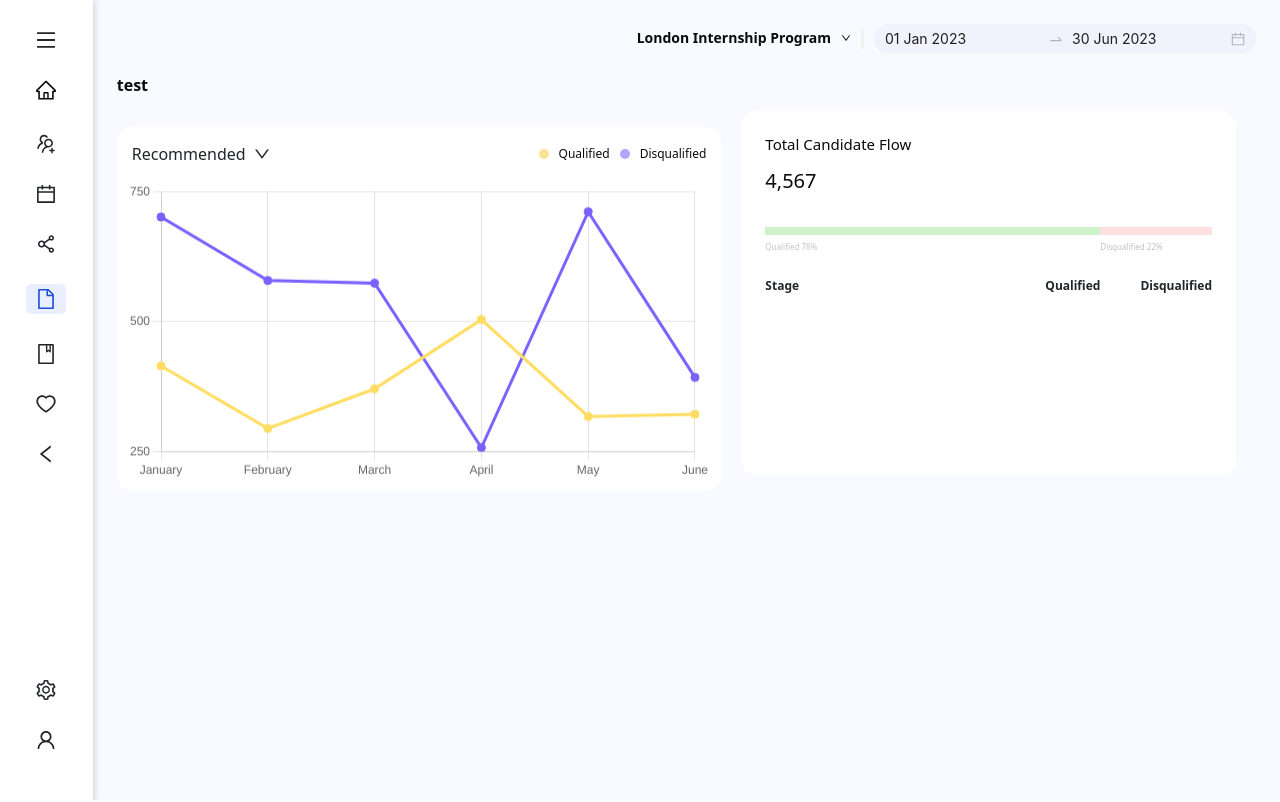
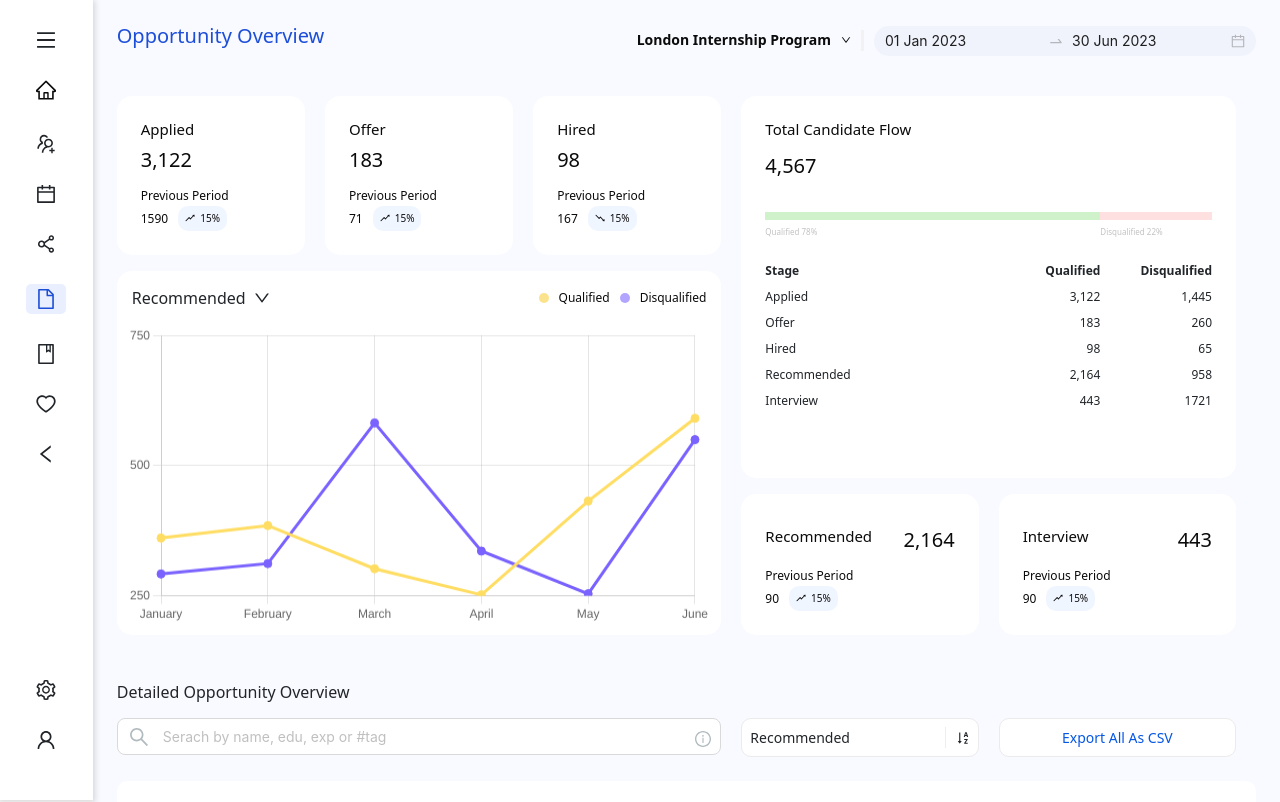
Before and after one commit to Hassaan11/ATS-task2, a React (Create React App) app: page /reports in a window 1280 px wide. Shown: the top 802 px of the page. Built offline with nearby package versions, Linux system fonts and the light colour scheme.

Commit message:
Designed reports page

```diff
--- a/src/pages/home/home.tsx
+++ b/src/pages/home/home.tsx
@@ -11,60 +11,13 @@ import { CandidateProps, CandidatesProps } from "../../types/types";
 
 import "./home.css";
 import { FileOutlined, PlayCircleOutlined } from "@ant-design/icons";
+import { candidate } from "../../constants";
 
 const Home = () => {
   const [selected, setSelected] = useState([]);
-  const [candidates, setCandidates] = useState<CandidatesProps>([
-    {
-      name: "Aaliyah Sanderson",
-      location: "Riyadh, Saudi Arabia",
-      degree: "Bachelor - Cambridge University (2023 - 2023)",
-      tags: ["#top_candidate", "#top_candidate"],
-      skills: ["New York", "Marketing", "London"],
-      checked: false,
-    },
-    {
-      name: "John Doe",
-      location: "Bostom, USA",
-      degree: "Bachelor - MIT (2023 - 2023)",
-      tags: ["#top_candidate", "#top_candidate"],
-      skills: ["New York", "Marketing", "London"],
-      checked: false,
-    },
-    {
-      name: "Thomas Matt",
-      location: "Edinburgh, UK",
-      degree: "Bachelor - Harvard University (2023 - 2023)",
-      tags: ["#top_candidate", "#top_candidate"],
-      skills: ["New York", "Marketing", "London"],
-      checked: false,
-    },
-    {
-      name: "Kamilia Smith",
-      location: "London, UK",
-      degree: "Bachelor - Boston University (2023 - 2023)",
-      tags: ["#top_candidate", "#top_candidate"],
-      skills: ["New York", "Marketing", "London"],
-      checked: false,
-    },
-    {
-      name: "Roy Jade",
-      location: "Cambridge,  UK",
-      degree: "Bachelor - Yale (2023 - 2023)",
-      tags: ["#top_candidate", "#top_candidate"],
-      skills: ["New York", "Marketing", "London"],
-      checked: false,
-    },
-    {
-      name: "Ahmed Salman",
-      location: "New York, USA",
-      degree: "Bachelor - Cambridge University (2023 - 2023)",
-      tags: ["#top_candidate", "#top_candidate"],
-      skills: ["New York", "Marketing", "London"],
-      checked: false,
-    },
-  ]);
+  const [candidates, setCandidates] = useState<CandidatesProps>(candidate);
   const [check, setCheck] = useState(false);
+
   // eslint-disable-next-line @typescript-eslint/no-unused-vars
   const [filteredCandidates, setfilteredCandidates] =
     useState<CandidatesProps>(candidates);
@@ -82,7 +35,6 @@ const Home = () => {
     setCheck(false);
     let searchQuery = e.target.value;
     if (searchQuery) {
-      console.log("inside", candidates);
       const result = filteredCandidates.filter((candidate) => {
         const { name, location, degree, tags, skills } = candidate;
 
--- a/src/pages/reports/reports.tsx
+++ b/src/pages/reports/reports.tsx
@@ -3,107 +3,71 @@ import { faker } from "@faker-js/faker";
 
 import ReportNavbar from "../../components/report-navbar/report-navbar";
 import Sidebar from "../../components/sidebar/sidebar";
+import JobOverview from "../../components/job-overview/job-overview";
+import CompanyData from "../../components/company-data/company-data";
+
+import { company, overallReports } from "../../constants";
+import {
+  CompanyProps,
+  DataItem,
+  TableDataItem,
+  overallReportsProps,
+} from "../../types/types";
 
 import "./reports.css";
-import JobOverview from "../../components/job-overview/job-overview";
+
+type optionProps = {
+  name: string;
+  type: string;
+};
 
 const Reports = () => {
+  const [showDetails, setShowDetails] = useState({
+    show: false,
+    heading: "",
+  });
   const [startDate, setStartDate] = useState("01/01/2023");
   const [endDate, setEndDate] = useState("06/30/2023");
-  const [labels, setLabels] = useState([
-    "January",
-    "February",
-    "March",
-    "April",
-    "May",
-    "June",
-  ]);
-
-  const [reports, setReports] = useState({
-    overAllReport: {
-      data: [
-        {
-          name: "Applied",
-          count: "3,122",
-          prevCount: "1590",
-          rise: true,
-          percentage: "15%",
-          disqualified: "1,445",
-        },
-        {
-          name: "Offer",
-          count: "183",
-          prevCount: "71",
-          rise: true,
-          percentage: "15%",
-          disqualified: "260",
-        },
-        {
-          name: "Hired",
-          count: "98",
-          prevCount: "167",
-          rise: false,
-          percentage: "15%",
-          disqualified: "65",
-        },
-        {
-          name: "Recommended",
-          count: "2,164",
-          prevCount: "90",
-          rise: true,
-          percentage: "15%",
-          disqualified: "958",
-        },
-        {
-          name: "Interview",
-          count: "443",
-          prevCount: "90",
-          rise: true,
-          percentage: "15%",
-          disqualified: "1721",
-        },
-      ],
-      graphData: {
-        labels,
-        datasets: [
-          {
-            label: "Qualified",
-            data: labels.map(() => faker.number.int({ min: 250, max: 750 })),
-            borderColor: "#FBE38E",
-            backgroundColor: "#FBE38E",
-          },
-          {
-            label: "Disqualified",
-            data: labels.map(() => faker.number.int({ min: 250, max: 750 })),
-            borderColor: "#9A89FF",
-            backgroundColor: "#9A89FF",
-          },
-        ],
-      },
-    },
-  });
-
+  const [reports, setReports] = useState(overallReports);
+  const [companiesData, setCompaniesData] = useState(company);
   const [activeDropdown, setActiveDropdown] = useState("Recommended");
 
-  function getMonthsBetweenDates(startDate: string, endDate: string) {
+  const getMonthsBetweenDates = (startDate: string, endDate: string) => {
     const start = new Date(startDate);
     const end = new Date(endDate);
     const months = [];
 
     while (start <= end) {
       const month = start.toLocaleString("en-US", { month: "long" });
-
       months.push(month);
-
       start.setMonth(start.getMonth() + 1);
     }
 
     return months;
-  }
+  };
+
+  const sortData = (option: optionProps) => {
+    companiesData.forEach((companyData: CompanyProps) => {
+      const companyName = Object.keys(companyData)[0];
+      const opportunities = companyData[companyName].tableData;
+
+      opportunities.forEach((opportunity: TableDataItem) => {
+        opportunity.data.sort((a: DataItem, b: DataItem) => {
+          console.log("a", a);
+          return option?.type === "asc"
+            ? parseInt(a[option.name as keyof DataItem], 10) -
+                parseInt(b[option.name as keyof DataItem], 10)
+            : parseInt(b[option.name as keyof DataItem], 10) -
+                parseInt(a[option.name as keyof DataItem], 10);
+        });
+      });
+    });
+
+    setCompaniesData(companiesData);
+  };
 
   useEffect(() => {
     const monthsArray = getMonthsBetweenDates(startDate, endDate);
-    setLabels(monthsArray);
     setReports({
       ...reports,
       overAllReport: {
@@ -131,28 +95,141 @@ const Reports = () => {
         },
       },
     });
-  }, [startDate, endDate, activeDropdown]);
+
+    const newData = [...companiesData];
+    newData[0].Google.tableData[0].graphData = {
+      labels: monthsArray,
+      datasets: [
+        {
+          label: "Qualified",
+          data: monthsArray.map(() => faker.number.int({ min: 250, max: 750 })),
+          borderColor: "#FBE38E",
+          backgroundColor: "#FBE38E",
+        },
+        {
+          label: "Disqualified",
+          data: monthsArray.map(() => faker.number.int({ min: 250, max: 750 })),
+          borderColor: "#9A89FF",
+          backgroundColor: "#9A89FF",
+        },
+      ],
+    };
+    newData[0].Google.tableData[1].graphData = {
+      labels: monthsArray,
+      datasets: [
+        {
+          label: "Qualified",
+          data: monthsArray.map(() => faker.number.int({ min: 250, max: 750 })),
+          borderColor: "#FBE38E",
+          backgroundColor: "#FBE38E",
+        },
+        {
+          label: "Disqualified",
+          data: monthsArray.map(() => faker.number.int({ min: 250, max: 750 })),
+          borderColor: "#9A89FF",
+          backgroundColor: "#9A89FF",
+        },
+      ],
+    };
+    newData[1].Microsoft.tableData[0].graphData = {
+      labels: monthsArray,
+      datasets: [
+        {
+          label: "Qualified",
+          data: monthsArray.map(() => faker.number.int({ min: 250, max: 750 })),
+          borderColor: "#FBE38E",
+          backgroundColor: "#FBE38E",
+        },
+        {
+          label: "Disqualified",
+          data: monthsArray.map(() => faker.number.int({ min: 250, max: 750 })),
+          borderColor: "#9A89FF",
+          backgroundColor: "#9A89FF",
+        },
+      ],
+    };
+    newData[1].Microsoft.tableData[1].graphData = {
+      labels: monthsArray,
+      datasets: [
+        {
+          label: "Qualified",
+          data: monthsArray.map(() => faker.number.int({ min: 250, max: 750 })),
+          borderColor: "#FBE38E",
+          backgroundColor: "#FBE38E",
+        },
+        {
+          label: "Disqualified",
+          data: monthsArray.map(() => faker.number.int({ min: 250, max: 750 })),
+          borderColor: "#9A89FF",
+          backgroundColor: "#9A89FF",
+        },
+      ],
+    };
+    setCompaniesData([...newData]);
+  }, [startDate, endDate, activeDropdown, showDetails]);
+
+  const filterData = (title: string) => {
+    let arr: any = [];
+    companiesData.forEach((companyData: CompanyProps) => {
+      const companyName = Object.keys(companyData)[0];
+      if (companyName === title) {
+        return arr.push(companyData[companyName]);
+      }
+    });
+    return arr;
+  };
 
   return (
     <div className="d-flex">
       <Sidebar />
+      {showDetails?.show ? (
+        <>
           <div className="reportcontainer d-flex-col w-100">
             <ReportNavbar
               setStartDate={setStartDate}
               setEndDate={setEndDate}
               startDate={startDate}
               endDate={endDate}
+              heading={`Program Overview - ${showDetails?.heading}`}
+            />
+            {filterData(showDetails.heading)?.[0]?.tableData.map(
+              (d: TableDataItem, index: number) => (
+                <div className="px-4" key={index}>
+                  <JobOverview
+                    title={d.opportunityName}
+                    reportData={d}
+                    activeDropdown={activeDropdown}
+                    setActiveDropdown={setActiveDropdown}
+                  />
+                </div>
+              )
+            )}
+          </div>
+        </>
+      ) : (
+        <div className="reportcontainer d-flex-col w-100">
+          <ReportNavbar
+            setStartDate={setStartDate}
+            setEndDate={setEndDate}
+            startDate={startDate}
+            endDate={endDate}
+            heading="Opportunity Overview"
           />
 
           <div className="px-4">
             <JobOverview
-            title="test"
               reportData={reports?.overAllReport}
               activeDropdown={activeDropdown}
               setActiveDropdown={setActiveDropdown}
             />
+            <CompanyData
+              companyRecord={companiesData}
+              onSortChange={sortData}
+              setShowDetails={setShowDetails}
+            />
           </div>
         </div>
+      )}
     </div>
   );
 };
```
Lines whose indentation alone changed are shown as unchanged.
